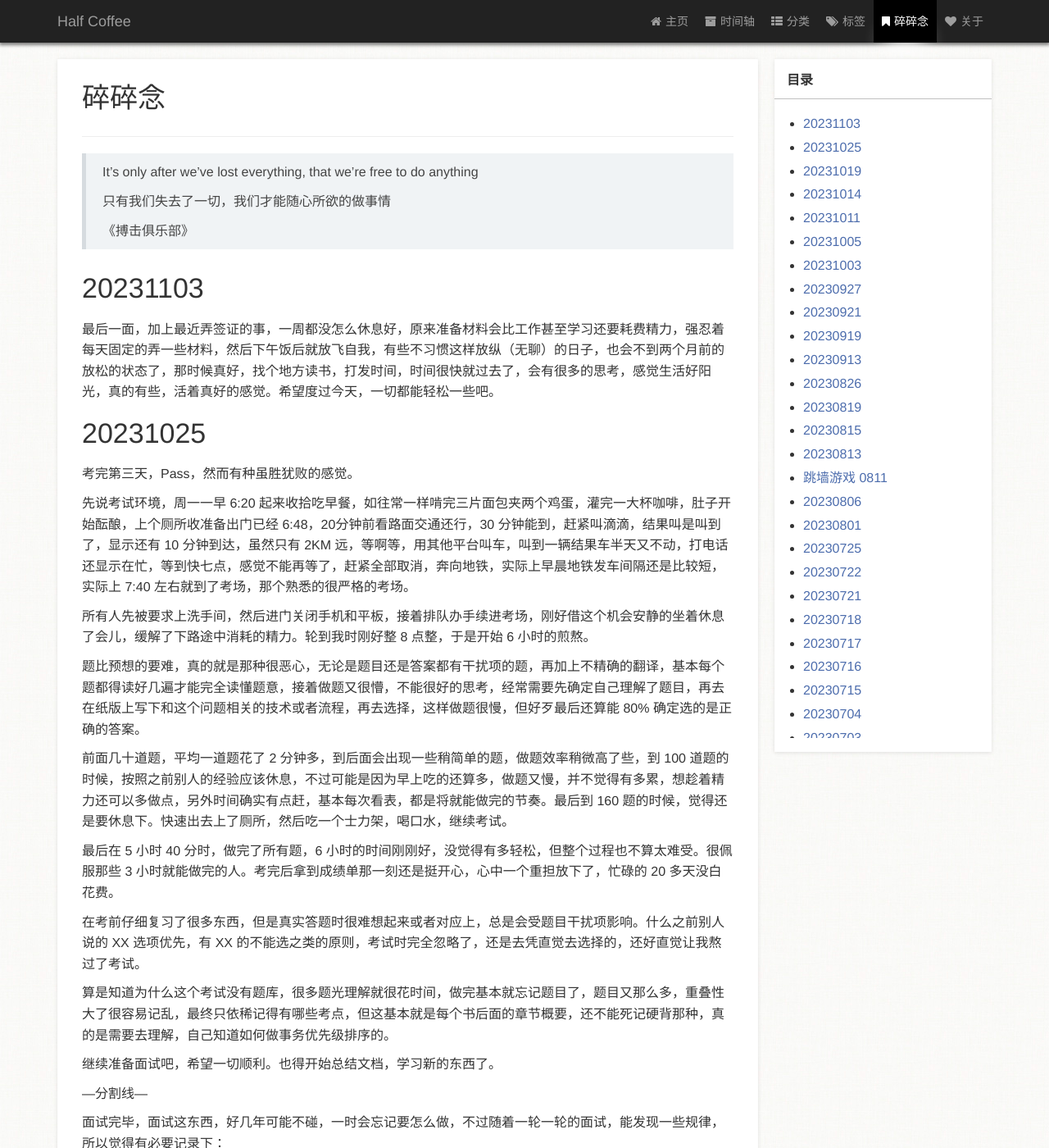
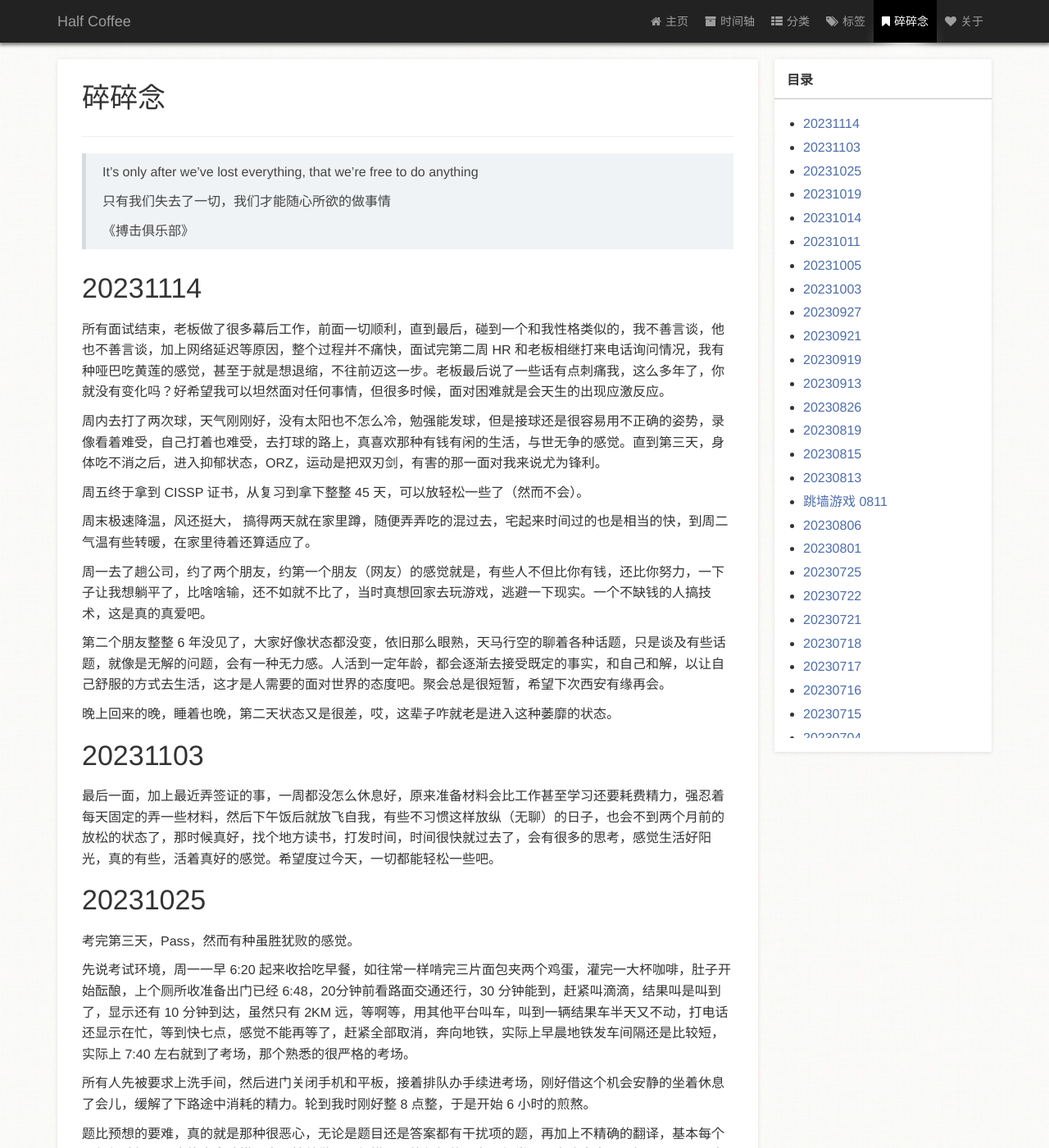
Before and after one commit to zm1990s/halfcoffee, a Jekyll site: the page built from page/3碎碎念.md, in a window 1280 px wide and 1400 px high. Shown: the whole window at 82% size. Built offline with Jekyll 4.4.1, drawn with Linux system fonts in a browser that asks for light colours; a style sheet for code colours, icons or effects is not loaded.

Commit message:
20231114

```diff
--- a/page/3碎碎念.md
+++ b/page/3碎碎念.md
@@ -15,6 +15,22 @@ type: page
 > 《搏击俱乐部》
 
 
+
+# 20231114
+
+所有面试结束，老板做了很多幕后工作，前面一切顺利，直到最后，碰到一个和我性格类似的，我不善言谈，他也不善言谈，加上网络延迟等原因，整个过程并不痛快，面试完第二周 HR 和老板相继打来电话询问情况，我有种哑巴吃黄莲的感觉，甚至于就是想退缩，不往前迈这一步。老板最后说了一些话有点刺痛我，这么多年了，你就没有变化吗？好希望我可以坦然面对任何事情，但很多时候，面对困难就是会天生的出现应激反应。
+
+周内去打了两次球，天气刚刚好，没有太阳也不怎么冷，勉强能发球，但是接球还是很容易用不正确的姿势，录像看着难受，自己打着也难受，去打球的路上，真喜欢那种有钱有闲的生活，与世无争的感觉。直到第三天，身体吃不消之后，进入抑郁状态，ORZ，运动是把双刃剑，有害的那一面对我来说尤为锋利。
+
+周五终于拿到 CISSP 证书，从复习到拿下整整 45 天，可以放轻松一些了（然而不会）。
+
+周末极速降温，风还挺大， 搞得两天就在家里蹲，随便弄弄吃的混过去，宅起来时间过的也是相当的快，到周二气温有些转暖，在家里待着还算适应了。
+
+周一去了趟公司，约了两个朋友，约第一个朋友（网友）的感觉就是，有些人不但比你有钱，还比你努力，一下子让我想躺平了，比啥啥输，还不如就不比了，当时真想回家去玩游戏，逃避一下现实。一个不缺钱的人搞技术，这是真的真爱吧。
+
+第二个朋友整整 6 年没见了，大家好像状态都没变，依旧那么眼熟，天马行空的聊着各种话题，只是谈及有些话题，就像是无解的问题，会有一种无力感。人活到一定年龄，都会逐渐去接受既定的事实，和自己和解，以让自己舒服的方式去生活，这才是人需要的面对世界的态度吧。聚会总是很短暂，希望下次西安有缘再会。
+
+晚上回来的晚，睡着也晚，第二天状态又是很差，哎，这辈子咋就老是进入这种萎靡的状态。
 
 # 20231103
 
```
